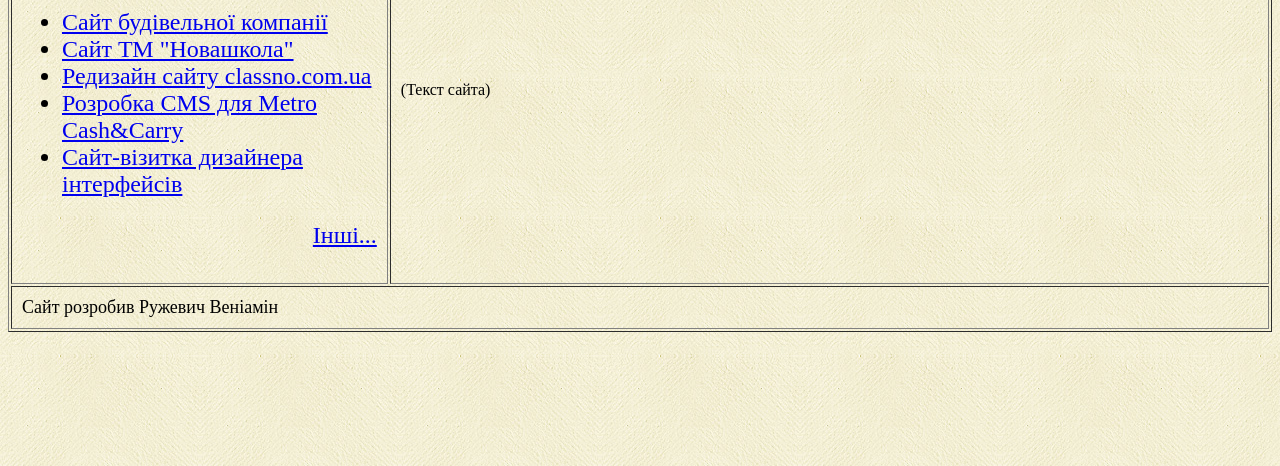
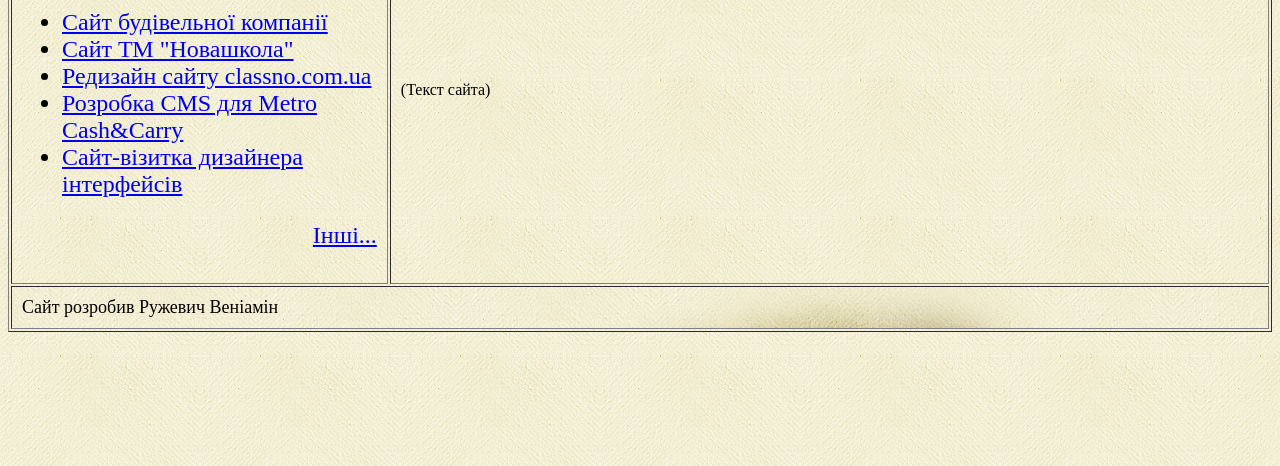
Before and after one commit to ruzhevych/ruzhevych.github.io, a plain HTML site: page index.html in a window 1280 px wide. Shown: the part 334-800 px from the top of the page. Drawn offline with Linux system fonts and the light colour scheme.

Commit message:
11 - Добавив фон футера

```diff
--- a/index.html
+++ b/index.html
@@ -47,7 +47,7 @@
             <td width="70%" >(Текст сайта)</td>
         </tr>
         <tr>
-            <td colspan="2" valign="middle" hight="90">
+            <td background="images/bg-3.jpg" colspan="2" valign="middle" hight="90">
           <font size="4">Сайт розробив Ружевич Веніамін</font>
         </td>
         </tr>
```
